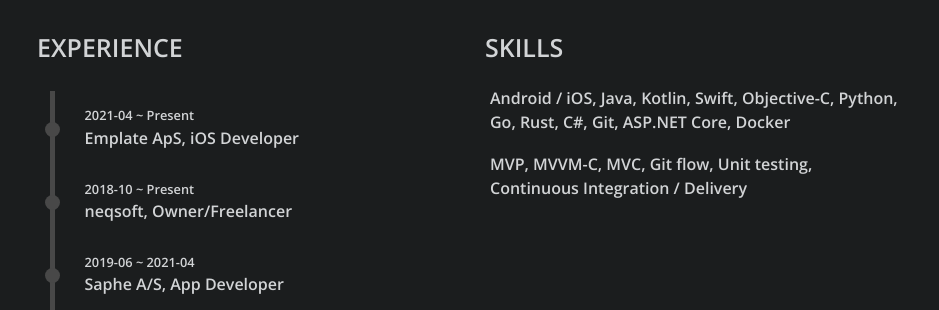
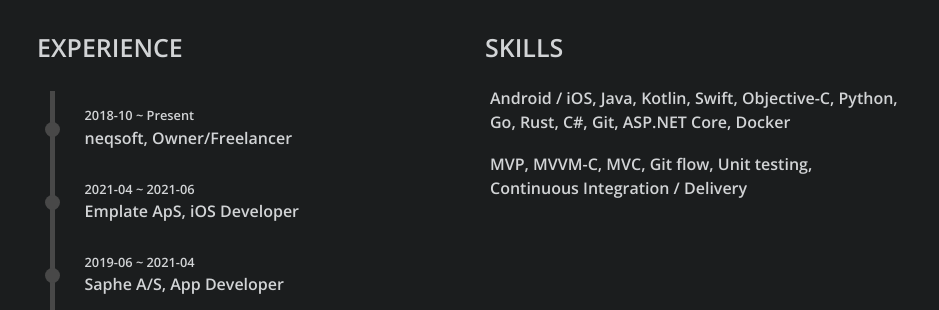
Before and after one commit to nakkht/pgu.dev, a Jekyll site: the page built from portfolio.html, in a window 1280 px wide. Shown: the part 483-793 px from the top of the page, without its empty margins (170-1109 px from the left). Built offline with Jekyll 4.4.1, drawn with Linux system fonts in a browser that asks for light colours; nearby versions of some CDN libraries.

Commit message:
Updated experience section

```diff
--- a/_config.yml
+++ b/_config.yml
@@ -15,13 +15,13 @@ theme_settings:
       - skill: MVP, MVVM-C, MVC, Git flow, Unit testing, Continuous Integration / Delivery
 
     experience:
-      - start: 2021-04
-        end: Present
-        experience: Emplate ApS, iOS Developer
-
       - start: 2018-10
         end: Present
         experience: neqsoft, Owner/Freelancer
+
+      - start: 2021-04
+        end: 2021-06
+        experience: Emplate ApS, iOS Developer
 
       - start: 2019-06
         end: 2021-04
```
